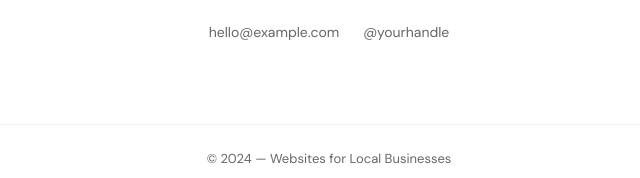
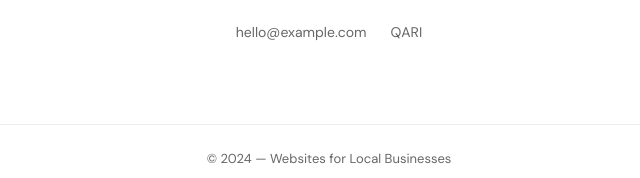
Before and after one commit to BFFnajdaS/portafolio, a plain HTML site: page index.html in a window 1280 px wide. Shown: the part 3714-3892 px from the top of the page, 311-951 px from the left. Drawn offline with Linux system fonts and the light colour scheme.

Commit message:
Update index.html

```diff
--- a/index.html
+++ b/index.html
@@ -530,7 +530,7 @@
                 </a>
                 <div class="contact-secondary">
                     <a href="mailto:hello@example.com">hello@example.com</a>
-                    <a href="https://instagram.com/yourhandle" target="_blank">@yourhandle</a>
+                    <a href="https://instagram.com/yourhandle" target="_blank">QARI</a>
                 </div>
             </div>
         </div>
```
